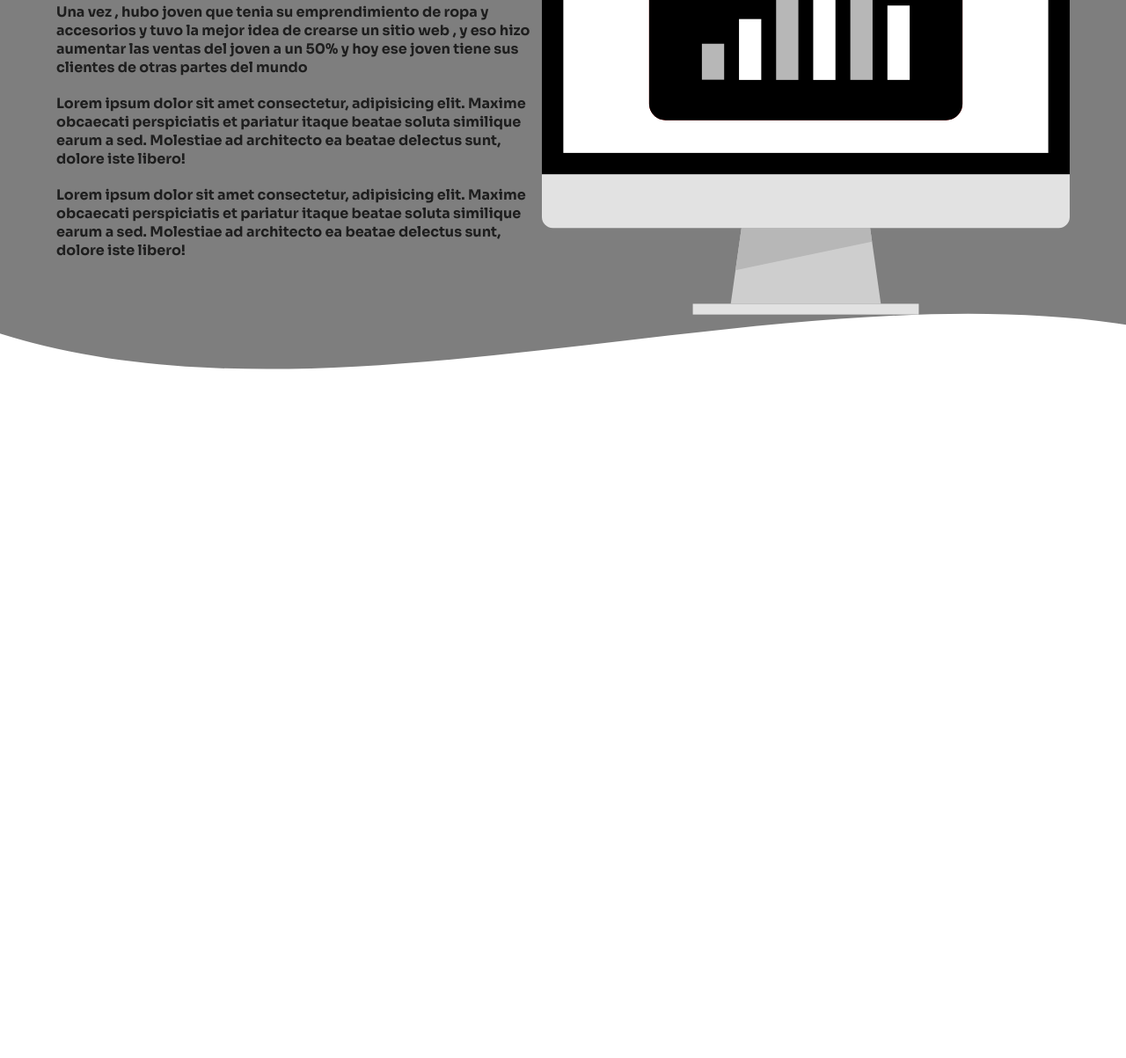
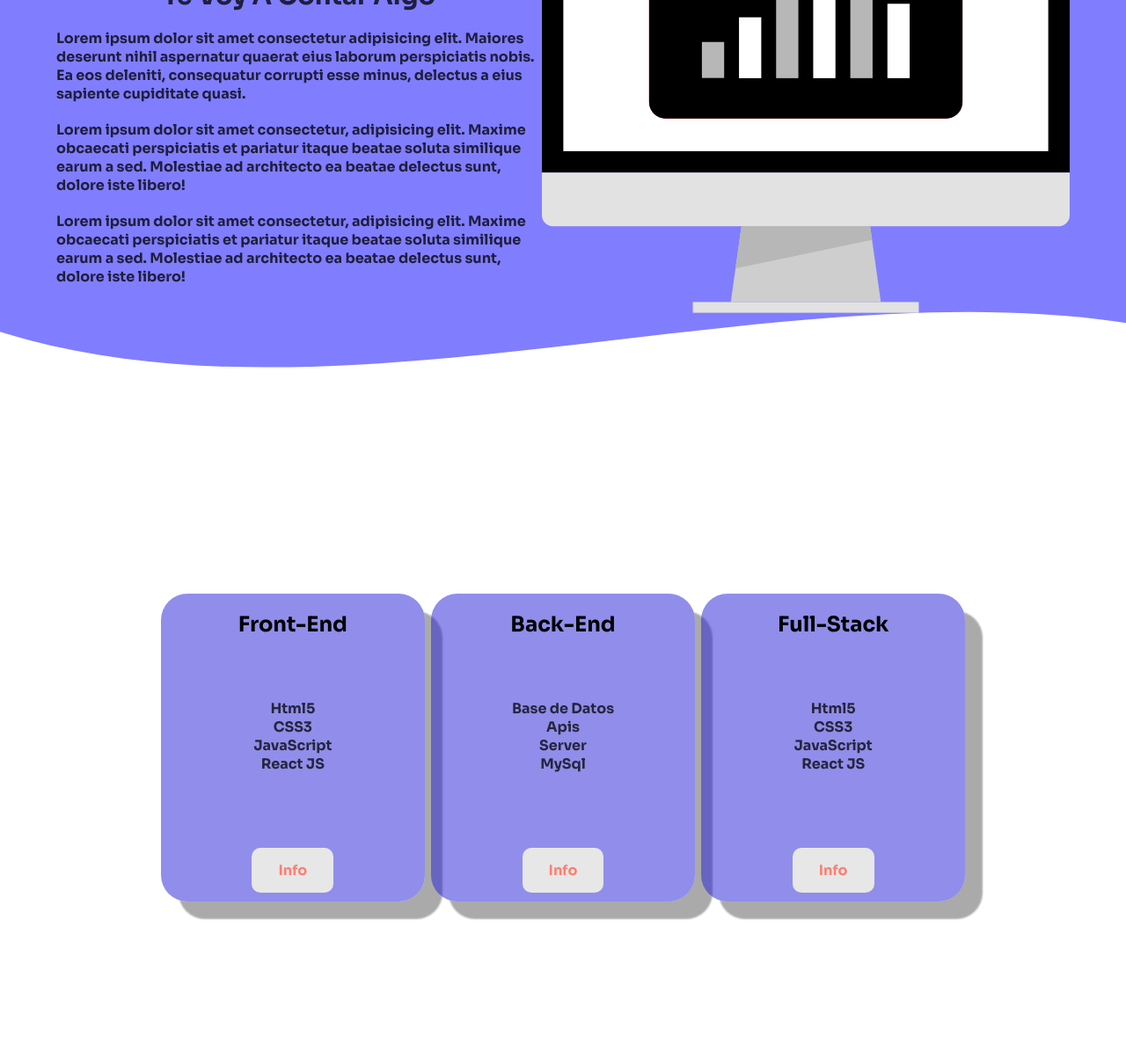
Before and after one commit to Conitoweb/EmprendimientoWEB, a plain HTML site: page public/index.html in a window 1280 px wide. Shown: the part 1900-3103 px from the top of the page at 88% size. Before the commit the page ends 2402 px from the top, so only its background shows below. Drawn offline with Linux system fonts and the light colour scheme.

Commit message:
section3 + card

```diff
--- a/public/index.html
+++ b/public/index.html
@@ -24,7 +24,7 @@
     <section class="section">
         <div class="container">
             <div class="st_img">
-                <img class="img1" src="/EmprendimientoWEB/img/img1.jpg" alt="">
+                <img class="img1" src="/../EmprendimientoWEB/img/img1.jpg" alt="">
             </div>
             <div class="st__title">
                 <h1 class="h1__st"> ¿Necesitas una web?</h1>
@@ -46,7 +46,7 @@
             </div>
         </div>
     </section>
-    <hr class="hr">
+
 
     <section class="section2">
         <div class="st2_container">
@@ -54,19 +54,19 @@
 
                 <h1 class="st2_h1">¿Todavia , no sabes que hacer?</h1>
                 <h3 class="st2_h3">Te Voy A Contar Algo </h3>
-                <p class="st2_prf">Una vez , hubo joven que tenia su emprendimiento de ropa y accesorios y tuvo la mejor
-                    idea de crearse un
-                    sitio web , y eso hizo aumentar las ventas del joven a un 50% y hoy ese joven tiene sus clientes de
-                    otras
-                    partes del mundo </p>
-                <p class="st2_prf">Lorem ipsum dolor sit amet consectetur, adipisicing elit. Maxime obcaecati perspiciatis et pariatur
+                <p class="st2_prf">Lorem ipsum dolor sit amet consectetur adipisicing elit. Maiores deserunt nihil
+                    aspernatur quaerat eius laborum perspiciatis nobis. Ea eos deleniti, consequatur corrupti esse
+                    minus, delectus a eius sapiente cupiditate quasi. </p>
+                <p class="st2_prf">Lorem ipsum dolor sit amet consectetur, adipisicing elit. Maxime obcaecati
+                    perspiciatis et pariatur
                     itaque beatae soluta similique earum a sed. Molestiae ad architecto ea beatae delectus sunt, dolore
                     iste libero!</p>
-                    <p class="st2_prf">Lorem ipsum dolor sit amet consectetur, adipisicing elit. Maxime obcaecati perspiciatis et pariatur
-                        itaque beatae soluta similique earum a sed. Molestiae ad architecto ea beatae delectus sunt, dolore
-                        iste libero!</p>
+                <p class="st2_prf">Lorem ipsum dolor sit amet consectetur, adipisicing elit. Maxime obcaecati
+                    perspiciatis et pariatur
+                    itaque beatae soluta similique earum a sed. Molestiae ad architecto ea beatae delectus sunt, dolore
+                    iste libero!</p>
             </div>
-            <img class="st2_img" src="/EmprendimientoWEB/img/img2.svg" alt="">
+            <img class="st2_img" src="/../EmprendimientoWEB/img/img2.svg" alt="">
         </div>
         <div class="wave" style="height: 150px; overflow: hidden;"><svg viewBox="0 0 500 150" preserveAspectRatio="none"
                 style="height: 100%; width: 100%;">
@@ -74,6 +74,46 @@
                     style="stroke: none; fill: #fff;"></path>
             </svg></div>
     </section>
+    <section class="section3">
+        <article class="container-card">
+            <div class="card">
+
+                <div class="box-card">
+                    <h2 class="card-title">Front-End</h2>
+                    <ul class="list">
+                        <li class="items">Html5</li>
+                        <li class="items">CSS3</li>
+                        <li class="items">JavaScript</li>
+                        <li class="items">React JS</li>
+                    </ul>
+                    <a class="btn-card" href="#">Info</a>
+                </div>
+
+                <div class="box-card">
+                    <h2 class="card-title">Back-End</h2>
+                    <ul class="list">
+                        <li class="items">Base de Datos</li>
+                        <li class="items">Apis</li>
+                        <li class="items">Server</li>
+                        <li class="items">MySql</li>
+                    </ul>
+                    <a class="btn-card" href="#">Info</a>
+                </div>
+
+                <div class="box-card">
+                    <h2 class="card-title">Full-Stack</h2>
+                    <ul class="list">
+                        <li class="items">Html5</li>
+                        <li class="items">CSS3</li>
+                        <li class="items">JavaScript</li>
+                        <li class="items">React JS</li>
+                    </ul>
+                    <a class="btn-card" href="#">Info</a>
+                </div>
+
+            </div>
+        </article>
+    </section>
 </body>
 
 </html>
--- a/style/style.css
+++ b/style/style.css
@@ -123,7 +123,7 @@
 .section2{
     width: 100%;
     height: 100vh;
-    background:#00000081;
+    background:#0400ff81;
     position: relative;
 
 }.st2_container{
@@ -136,7 +136,7 @@
 }.st2_title{
     width: 900px;
     height: 600px;
-    margin-top:8em;
+    margin-top:10em;
 }
 .st2_h1{
  text-align: center;
@@ -165,3 +165,54 @@ font-size: 1.8em;
     left: 0;
     width: 100%;
 }
+/*section 3*/
+.section3{
+    width: 100%;
+    height: 800px;
+}
+.container-card{
+    width: 90%;
+    height:700px;
+    margin: 0 auto;
+    /* border: 1px solid salmon; */
+    display: flex;
+    align-items: center;
+    justify-content: center;
+}.card{
+    width: 80%;
+    height: 600px;
+    /* border: 1px solid; */
+    display: flex;
+    justify-content: space-around;
+    align-items: center;
+}.box-card{
+width: 300px;
+height: 350px;
+background-color: #2c29d886;
+/* border: 1px solid red; */
+text-align: center;
+overflow: hidden;
+border-radius: 30px;
+box-shadow: 20px 20px 2px rgb(170, 170, 170);
+}.card-title{
+    /* background: #172a0281; */
+    padding: 20px 0;
+    color: rgb(0, 0, 0);
+    font-weight: bold;
+}.list{
+    width: 70%;
+    margin: 0 auto;
+   list-style: none;
+   padding: 50px 0px 100px 0px;
+   /* border: 1px solid; */
+}.items{
+color: rgba(0, 0, 0, 0.736);
+font-weight: bold;
+}.btn-card{
+    padding: 15px 30px;
+    color: salmon;
+    font-weight: bold;
+    background-color: rgb(231, 231, 231);
+    border-radius: 10px;
+    text-decoration: none;
+}
```
